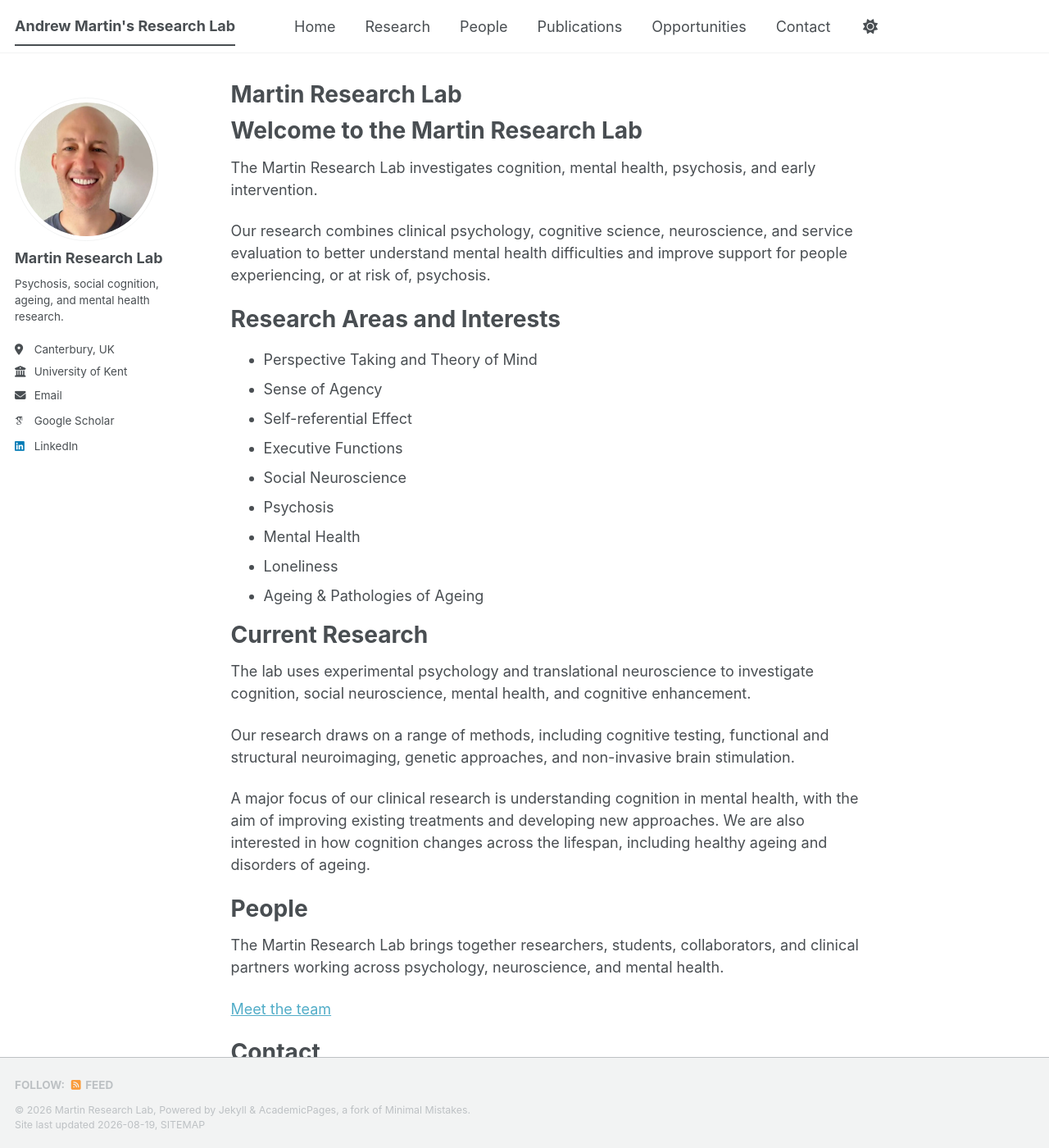
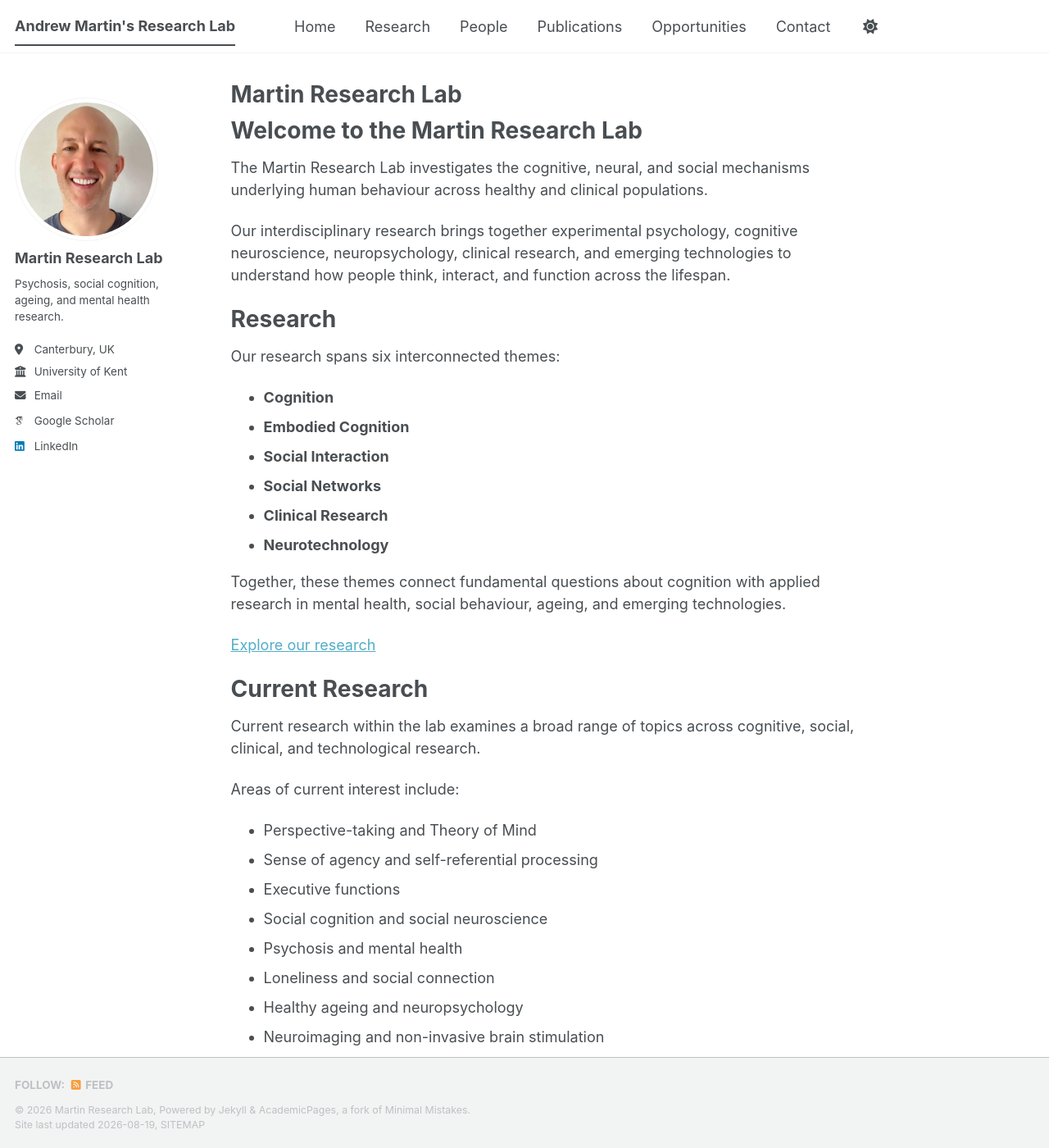
Before and after one commit to DacianS15/martins-lab.github.io, a Jekyll site: the page built from _pages/about.md, in a window 1280 px wide and 1400 px high. Shown: the whole window at 82% size. Built offline with Jekyll 4.4.1, drawn with Linux system fonts in a browser that asks for light colours; some web fonts are replaced; a script bundle is joined from its source files by our own code; library files that are not in the unit come from our copies; some of the changed text lies outside the part shown.

Commit message:
Update about.md

```diff
--- a/_pages/about.md
+++ b/_pages/about.md
@@ -10,41 +10,71 @@ redirect_from:
 Welcome to the Martin Research Lab
 ======
 
-The Martin Research Lab investigates cognition, mental health, psychosis, and early intervention.
+The Martin Research Lab investigates the cognitive, neural, and social mechanisms underlying human behaviour across healthy and clinical populations.
 
-Our research combines clinical psychology, cognitive science, neuroscience, and service evaluation to better understand mental health difficulties and improve support for people experiencing, or at risk of, psychosis.
+Our interdisciplinary research brings together experimental psychology, cognitive neuroscience, neuropsychology, clinical research, and emerging technologies to understand how people think, interact, and function across the lifespan.
 
-Research Areas and Interests
+Research
 ======
 
-- Perspective Taking and Theory of Mind
-- Sense of Agency
-- Self-referential Effect
-- Executive Functions
-- Social Neuroscience
-- Psychosis
-- Mental Health
-- Loneliness
-- Ageing & Pathologies of Ageing
+Our research spans six interconnected themes:
+
+- **Cognition**
+- **Embodied Cognition**
+- **Social Interaction**
+- **Social Networks**
+- **Clinical Research**
+- **Neurotechnology**
+
+Together, these themes connect fundamental questions about cognition with applied research in mental health, social behaviour, ageing, and emerging technologies.
+
+[Explore our research](https://dacians15.github.io/martins-lab.github.io/research/)
 
 Current Research
 ======
-The lab uses experimental psychology and translational neuroscience to investigate cognition, social neuroscience, mental health, and cognitive enhancement.
 
-Our research draws on a range of methods, including cognitive testing, functional and structural neuroimaging, genetic approaches, and non-invasive brain stimulation.
+Current research within the lab examines a broad range of topics across cognitive, social, clinical, and technological research.
 
-A major focus of our clinical research is understanding cognition in mental health, with the aim of improving existing treatments and developing new approaches. We are also interested in how cognition changes across the lifespan, including healthy ageing and disorders of ageing.
+Areas of current interest include:
+
+- Perspective-taking and Theory of Mind
+- Sense of agency and self-referential processing
+- Executive functions
+- Social cognition and social neuroscience
+- Psychosis and mental health
+- Loneliness and social connection
+- Healthy ageing and neuropsychology
+- Neuroimaging and non-invasive brain stimulation
+- Cognitive enhancement
+- Artificial intelligence and digital mental health
+
+Our research uses a range of experimental, neuroscientific, clinical, and quantitative methods, including cognitive testing, functional and structural neuroimaging, non-invasive brain stimulation, neurofeedback, virtual reality, and mixed-methods research.
 
 People
 ======
 
-The Martin Research Lab brings together researchers, students, collaborators, and clinical partners working across psychology, neuroscience, and mental health.
+The Martin Research Lab brings together researchers and students working across psychology, neuroscience, mental health, and human-computer interaction.
 
-[Meet the team](/martins-lab.github.io/people/)
+The lab is led by **Dr Andrew K. Martin**, Senior Lecturer in Cognitive Neuropsychology at the University of Kent.
 
+[Meet the team](https://dacians15.github.io/martins-lab.github.io/people/)
 
+Affiliations
+======
+
+The Martin Research Lab is based at the **University of Kent**, with research spanning the **School of Psychology** and **Kent and Medway Medical School (KMMS)**.
+
+The lab also collaborates with researchers, clinicians, and organisations across academic and applied settings.
 
 Contact
 ======
 
-For research enquiries, collaboration, or student opportunities, please contact the lab through the University of Kent, or email at A.K.Martin@ac.kent.uk
+For research enquiries, collaboration, or student opportunities, please contact:
+
+**Dr Andrew K. Martin**
+Senior Lecturer in Cognitive Neuropsychology
+University of Kent
+[A.K.Martin@kent.ac.uk](mailto:A.K.Martin@kent.ac.uk)
+Our research draws on a range of methods, including cognitive testing, functional and structural neuroimaging, genetic approaches, and non-invasive brain stimulation.
+
+A major focus of our clinical research is understanding cognition in mental health, with the aim of improving existing treatments and developing new approaches. We are also interested in how cognition changes across the lifespan, including healthy ageing and disorders of ageing.
```
